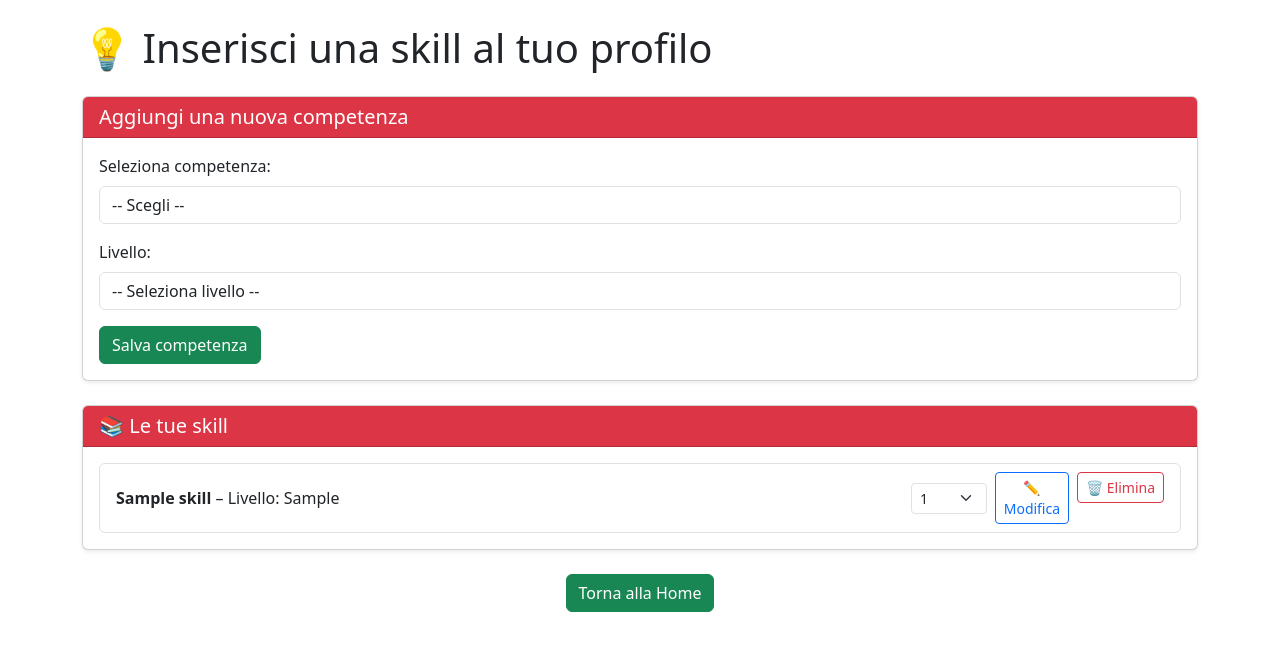
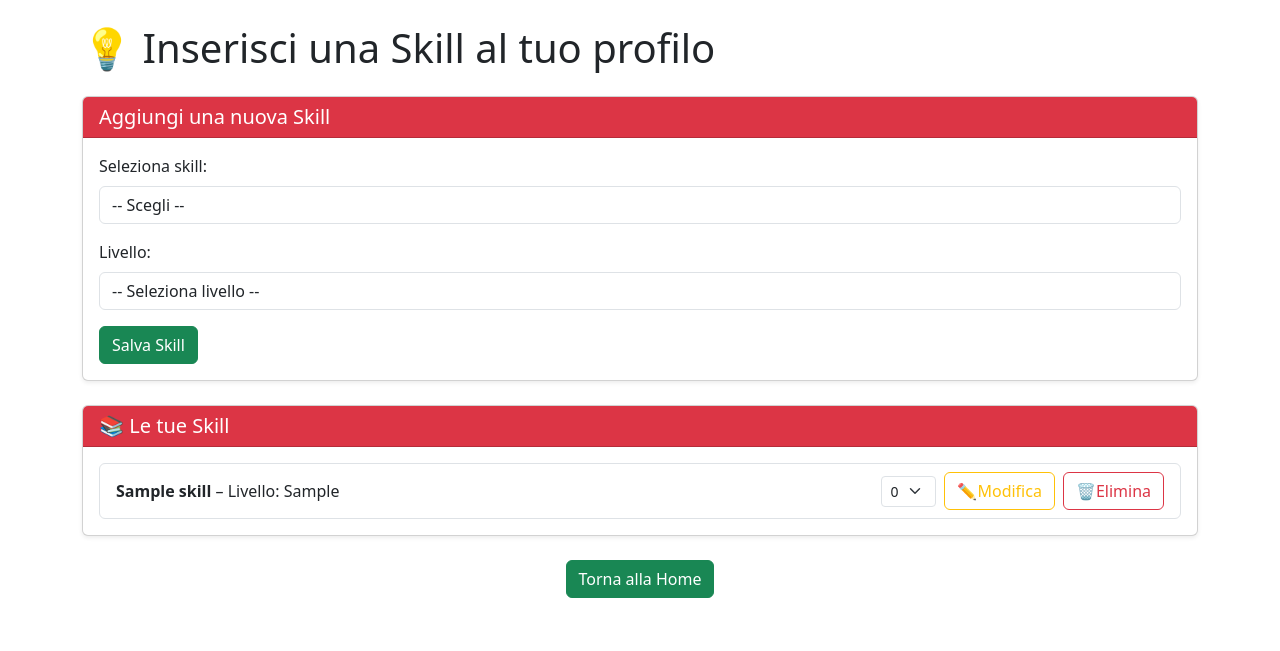
Before and after one commit to PietroR28/progettoBasi, a PHP site: page /Componenti/skill_utente.php in a window 1280 px wide. Shown: the top 651 px of the page. Run offline with PHP 8.4, Linux system fonts and the light colour scheme; the visitor is signed in with stand-in values (Sample User, id 1); tables that the repository leaves empty or names only in its code hold one stand-in row (values such as "Sample post").

Commit message:
levato un log, aggiustato stile

```diff
--- a/Autenticazione/home_amministratore.php
+++ b/Autenticazione/home_amministratore.php
@@ -86,7 +86,7 @@ if (!isset($_SESSION['email_utente']) || $_SESSION['ruolo_utente'] !== 'amminist
                 <div class="card card-hover shadow-sm h-100">
                     <div class="card-body">
                         <h5 class="card-title">➕ Aggiungi una Skill</h5>
-                        <p class="card-text">Inserisci una nuova stringa nella lista delle competenze.</p>
+                        <p class="card-text">Inserisci una nuova stringa nella lista delle skill.</p>
                     </div>
                 </div>
             </a>
@@ -98,7 +98,7 @@ if (!isset($_SESSION['email_utente']) || $_SESSION['ruolo_utente'] !== 'amminist
                 <div class="card card-hover shadow-sm h-100">
                     <div class="card-body">
                         <h5 class="card-title">💫 Le mie Reward</h5>
-                        <p class="card-text">Visualizza le Reward ottenute.</p>
+                        <p class="card-text">Visualizza le reward ottenute.</p>
                     </div>
                 </div>
             </a>
--- a/Autenticazione/home_utente.php
+++ b/Autenticazione/home_utente.php
@@ -38,7 +38,7 @@ if (!isset($_SESSION['email_utente']) || $_SESSION['ruolo_utente'] !== 'utente')
                 <div class="card card-hover shadow-sm h-100">
                     <div class="card-body">
                         <h5 class="card-title">🧠 Le tue Skill</h5>
-                        <p class="card-text">Aggiungi o aggiorna le competenze del tuo profilo.</p>
+                        <p class="card-text">Aggiungi o aggiorna le skill del tuo profilo.</p>
                     </div>
                 </div>
             </a>
@@ -86,7 +86,7 @@ if (!isset($_SESSION['email_utente']) || $_SESSION['ruolo_utente'] !== 'utente')
                 <div class="card card-hover shadow-sm h-100">
                     <div class="card-body">
                         <h5 class="card-title">💫 Le mie Reward</h5>
-                        <p class="card-text">Visualizza le Reward ottenute.</p>
+                        <p class="card-text">Visualizza le reward ottenute.</p>
                     </div>
                 </div>
             </a>
--- a/Componenti/inserisci_skill.php
+++ b/Componenti/inserisci_skill.php
@@ -3,7 +3,6 @@ session_start();
 require_once __DIR__ . '/../mamp_xampp.php';
 mysqli_report(MYSQLI_REPORT_ERROR | MYSQLI_REPORT_STRICT);
 
-// se non loggato, rimanda al login
 if (!isset($_SESSION['email_utente'])) {
     header("Location: ../Autenticazione/login.php");
     exit;
@@ -71,7 +70,7 @@ if ($result) {
                 <label for="nome_skill" class="form-label">Nome skill</label>
                 <input type="text" name="nome_skill" id="nome_skill" class="form-control" required>
             </div>
-            <button type="submit" class="btn btn-primary">Inserisci</button>
+            <button type="submit" class="btn btn-danger">Inserisci</button>
         </form>
 
         <?php if (!empty($messaggio)): ?>
--- a/Componenti/skill_utente.php
+++ b/Componenti/skill_utente.php
@@ -6,11 +6,11 @@ error_reporting(E_ALL);
 // Connessione al DB
 require_once __DIR__ . '/../mamp_xampp.php';
 
-// Protezione: redirezione se non loggato
 if (!isset($_SESSION['email_utente'])) {
     header("Location: ../Autenticazione/login.php");
     exit;
 }
+
 $email_utente = $_SESSION['email_utente'];
 $messaggio = "";
 
@@ -20,8 +20,11 @@ if ($_SERVER['REQUEST_METHOD'] === 'POST') {
     if ($azione === 'modifica') {
         // Modifica livello esistente
         $nome_skill    = $_POST['nome_skill']   ?? '';
-        $nuovo_livello = (int) ($_POST['nuovo_livello'] ?? 0);
+        $nuovo_livello = isset($_POST['nuovo_livello']) ? (int) $_POST['nuovo_livello'] : null;
 
+        if ($nuovo_livello === null || $nuovo_livello < 0 || $nuovo_livello > 5) {
+            $messaggio = "⚠️ Il livello deve essere compreso tra 0 e 5.";
+        } else {
             $stmt = $conn->prepare("CALL AggiornaLivelloSkillUtente(?, ?, ?)");
             $stmt->bind_param("ssi", $email_utente, $nome_skill, $nuovo_livello);
             $stmt->execute();
@@ -29,6 +32,7 @@ if ($_SERVER['REQUEST_METHOD'] === 'POST') {
             $stmt->close();
 
             $messaggio = "✅ Livello aggiornato!";
+        }
 
     } elseif ($azione === 'elimina') {
         // Eliminazione skill
@@ -40,30 +44,17 @@ if ($_SERVER['REQUEST_METHOD'] === 'POST') {
         while ($conn->more_results()) { $conn->next_result(); }
         $stmt->close();
 
-        // Log MongoDB
-        try {
-            require_once __DIR__ . '/../mongoDB/mongodb.php';
-            log_event(
-                'SKILL CURRICULUM ELIMINATA',
-                $email_utente,
-                "L'utente {$email_utente} ha eliminato la skill \"{$nome_skill}\" dal proprio curriculum.",
-                [
-                    'email_utente' => $email_utente,
-                    'nome_skill'   => $nome_skill,
-                ]
-            );
-        } catch (Exception $e) {
-            error_log("❌ Errore nel log MongoDB (eliminazione): " . $e->getMessage());
-        }
-
         $messaggio = "🗑️ Skill rimossa!";
 
     } else {
-        // Inserimento standard
-        $nome_skill= $_POST['nome_skill']?? null;
-        $livello_utente_skill = $_POST['livello_utente_skill'] ?? null;
+        // Inserimento nuova skill
+        $nome_skill = $_POST['nome_skill'] ?? null;
+        $livello_utente_skill = isset($_POST['livello_utente_skill']) ? (int) $_POST['livello_utente_skill'] : null;
 
-        if ($nome_skill && $livello_utente_skill) {
+        if ($nome_skill !== null && $livello_utente_skill !== null) {
+            if ($livello_utente_skill < 0 || $livello_utente_skill > 5) {
+                $messaggio = "⚠️ Il livello deve essere compreso tra 0 e 5.";
+            } else {
                 // Controllo duplicato
                 $check = $conn->prepare("
                     SELECT 1
@@ -77,10 +68,9 @@ if ($_SERVER['REQUEST_METHOD'] === 'POST') {
                 $check->store_result();
 
                 if ($check->num_rows > 0) {
-                // skill già presente
                     $messaggio = "⚠️ Skill già inserita, aggiorna il livello";
                 } else {
-                // Inserimento via SP
+                    // Inserimento via stored procedure
                     $stmt = $conn->prepare("CALL InserisciSkillCurriculum(?, ?, ?)");
                     $stmt->bind_param("ssi", $email_utente, $nome_skill, $livello_utente_skill);
                     $stmt->execute();
@@ -108,11 +98,12 @@ if ($_SERVER['REQUEST_METHOD'] === 'POST') {
                 }
 
                 $check->close();
+            }
         } else {
-            $messaggio = "⚠️ Devi selezionare una competenza e un livello.";
+            $messaggio = "⚠️ Devi selezionare una skill e un livello.";
         }
     }
-} // fine POST
+}
 
 // Carica lista di tutte le competenze disponibili
 $lista_skills = [];
@@ -122,7 +113,8 @@ if ($result) {
         $lista_skills[] = $row;
     }
 }
-// 🔽 Recupera skill utente
+
+// Recupera skill utente
 $skill_utente = [];
 $res = $conn->prepare("
     SELECT nome_skill, livello_utente_skill
@@ -139,22 +131,23 @@ $res->close();
 
 $conn->close();
 ?>
+
 <!DOCTYPE html>
 <html lang="it">
 <head>
     <meta charset="UTF-8">
-    <title>Aggiungi Competenza</title>
+    <title>Aggiungi skill</title>
     <link href="https://cdn.jsdelivr.net/npm/bootstrap@5.3.2/dist/css/bootstrap.min.css" rel="stylesheet">
     <link href="../Stile/skill_utente.css" rel="stylesheet">
 </head>
 <body>
 <div class="container mt-4">
-    <h1 class="mb-4">💡 Inserisci una skill al tuo profilo</h1>
+    <h1 class="mb-4">💡 Inserisci una Skill al tuo profilo</h1>
 
     <?php if (!empty($messaggio)): ?>
         <div class="alert <?=
             strpos($messaggio, '✅') === 0 ? 'alert-success' :
-            (strpos($messaggio, '🗑️') === 0 ? 'alert-info' :
+            (strpos($messaggio, '🗑️') === 0 ? 'alert-success' :
             (strpos($messaggio, '⚠️') === 0 ? 'alert-warning' : 'alert-danger'))
         ?>">
             <?= htmlspecialchars($messaggio) ?>
@@ -163,12 +156,12 @@ $conn->close();
 
         <div class="card shadow-sm mb-4">
             <div class="card-header bg-danger text-white">
-                <h5 class="mb-0">Aggiungi una nuova competenza</h5>
+                <h5 class="mb-0">Aggiungi una nuova Skill</h5>
             </div>
             <div class="card-body">
                 <form method="POST" action="">
                     <div class="mb-3">
-                        <label for="nome_skill" class="form-label">Seleziona competenza:</label>
+                        <label for="nome_skill" class="form-label">Seleziona skill:</label>
                         <select name="nome_skill" id="nome_skill" class="form-control" required>
                             <option value="">-- Scegli --</option>
                             <?php foreach ($lista_skills as $comp): ?>
@@ -181,20 +174,20 @@ $conn->close();
                         <label for="livello_utente_skill" class="form-label">Livello:</label>
                         <select name="livello_utente_skill" id="livello_utente_skill" class="form-control" required>
                             <option value="">-- Seleziona livello --</option>
-                            <?php for ($i = 1; $i <= 5; $i++): ?>
+                            <?php for ($i = 0; $i <= 5; $i++): ?>
                                 <option value="<?= $i ?>"><?= $i ?></option>
                             <?php endfor; ?>
                         </select>
                     </div>
 
-                    <button type="submit" class="btn btn-success"> Salva competenza</button>
+                    <button type="submit" class="btn btn-success"> Salva Skill</button>
                 </form>
             </div>
         </div>
 
     <div class="card shadow-sm mb-4">
         <div class="card-header bg-danger text-white">
-            <h5 class="mb-0">📚 Le tue skill</h5>
+            <h5 class="mb-0">📚 Le tue Skill</h5>
         </div>
         <div class="card-body">
             <?php if (empty($skill_utente)): ?>
@@ -212,19 +205,19 @@ $conn->close();
         <input type="hidden" name="azione" value="modifica">
         <input type="hidden" name="nome_skill" value="<?= htmlspecialchars($skill['nome_skill']) ?>">
         <select name="nuovo_livello" class="form-select form-select-sm me-2">
-                                        <?php for ($i = 1; $i <= 5; $i++): ?>
-                                            <option value="<?= $i ?>"
-                                                <?= $skill['livello_utente_skill'] == $i ? 'selected' : '' ?>>
+            <?php for ($i = 0; $i <= 5; $i++): ?>
+                <option value="<?= $i ?>" <?= $skill['livello_utente_skill'] == $i ? 'selected' : '' ?>>
                     <?= $i ?>
                 </option>
             <?php endfor; ?>
         </select>
-                                    <button type="submit" class="btn btn-outline-primary btn-sm">✏️ Modifica</button>
+        <button type="submit" class="btn btn-outline-warning">✏️Modifica</button>
     </form>
-                                <form method="POST" onsubmit="return confirm('Sei sicuro di voler eliminare questa skill?')">
+
+    <form method="POST" class="d-flex align-items-center" onsubmit="return confirm('Sei sicuro di voler eliminare questa skill?')">
         <input type="hidden" name="azione" value="elimina">
         <input type="hidden" name="nome_skill" value="<?= htmlspecialchars($skill['nome_skill']) ?>">
-                                    <button type="submit" class="btn btn-outline-danger btn-sm">🗑️ Elimina</button>
+        <button type="submit" class="btn btn-outline-danger">🗑️Elimina</button>
     </form>
 </div>
                         </li>
--- a/mamp_xampp.php
+++ b/mamp_xampp.php
@@ -1,6 +1,6 @@
 <?php
 // Scegliere "xampp" o "mamp" in base all'ambiente locale
-$ambiente = "xampp"; // cambiare solo questa riga quando serve
+$ambiente = "mamp"; // cambiare solo questa riga quando serve
 
 $host = "localhost";
 $user = "root";
```
Also changed, not shown: Autenticazione/home_creatore.php (+33 -33 lines), uploads/683585e45fc60.png (added). Lines whose indentation alone changed are shown as unchanged.
